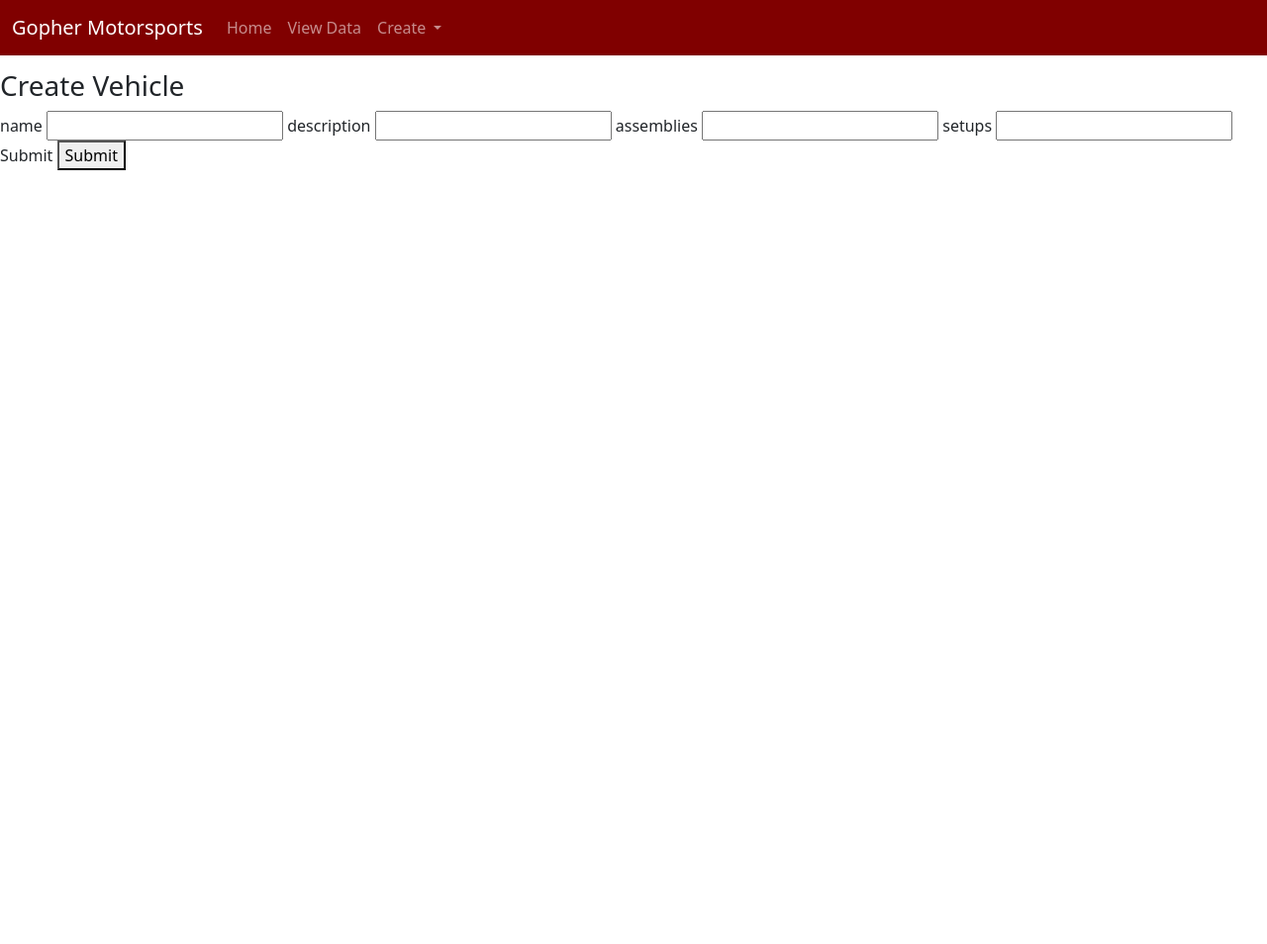
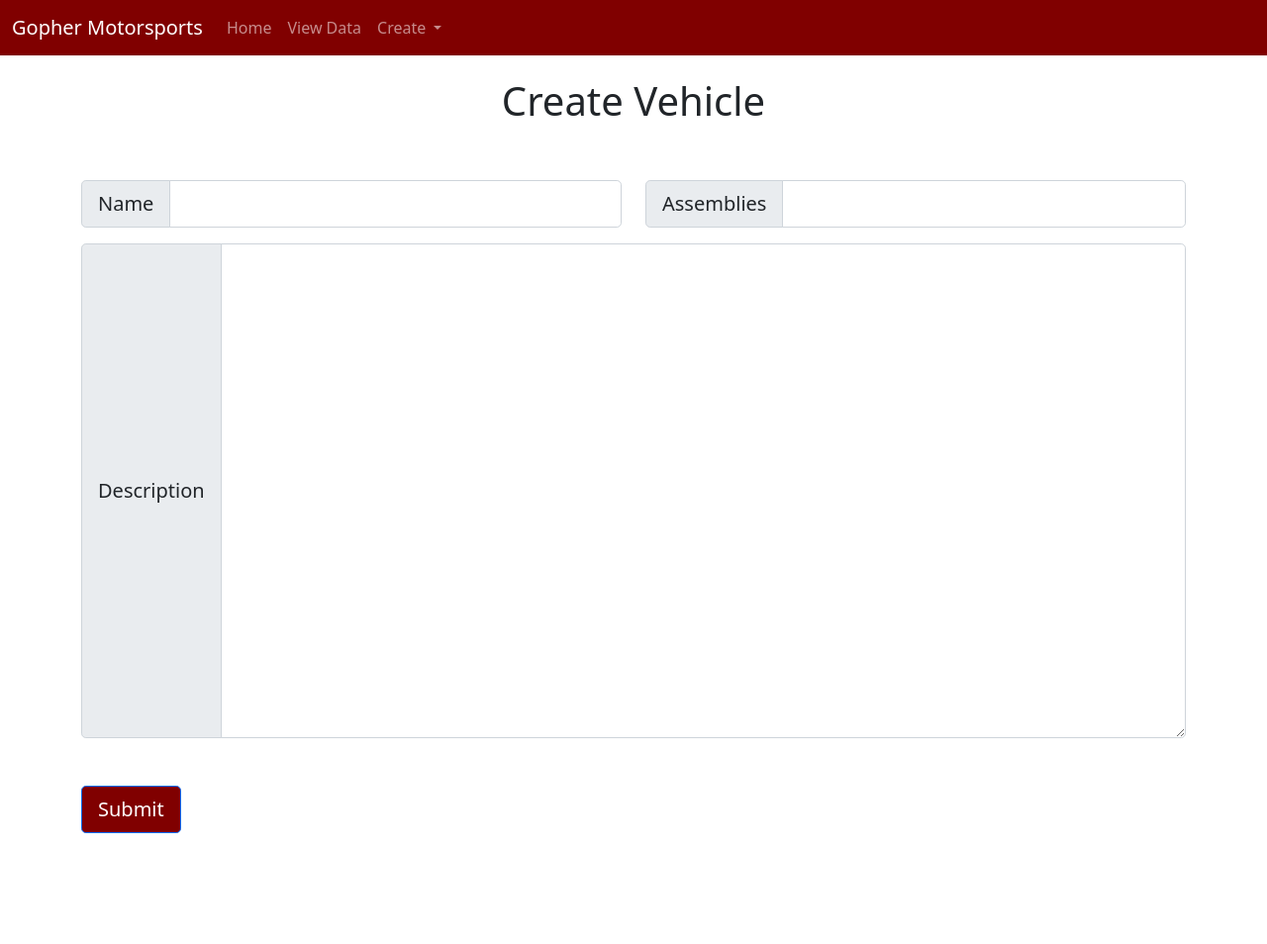
Before and after one commit to gopher-motorsports/vehicle_configuration_tracker, a Django app: page /createVehicle/ in a window 1280 px wide. Shown: the whole page at 99% size. Before the commit the page ends 172 px from the top, so only its background shows below. Run offline with Django 3.2, Linux system fonts and the light colour scheme.

Commit message:
setup page

```diff
--- a/vehicle_configuration_tracker/static/css/home.css
+++ b/vehicle_configuration_tracker/static/css/home.css
@@ -7,3 +7,13 @@
   height: 50%;
 
 }
+
+
+textarea {
+  width: 300px;
+  height: 500px;
+}
+
+.btn-primary, .btn-primary:hover, .btn-primary:active, .btn-primary:visited {
+  background-color: #800000 !important;
+}
--- a/vehicle_configuration_tracker/vehicle_config/templates/vehicle_config/createVehicle.html
+++ b/vehicle_configuration_tracker/vehicle_config/templates/vehicle_config/createVehicle.html
@@ -1,8 +1,62 @@
 {% extends 'vehicle_config/header.html' %}
 {% block content %}
 
-<form action="{% url 'createVehicle' %}" method="post">
+<div class="container-fluid py-2">
+    <form action="{% url 'createSetup' %}" method="post">
+        {% csrf_token %}
+        <h1 style="text-align:center">Create Vehicle</h1>
+
+        <div class="container py-5">
+            <div class="row">
+              <div class="col-xl">
+                <div class="input-group input-group-lg mb-3">
+                    <span class="input-group-text">Name</span>
+                    <input type="text" class="form-control" name="name">
+                  </div>
+              </div>
+              <div class="col">
+                <div class="input-group input-group-lg mb-3">
+                    <span class="input-group-text">Assemblies</span>
+                    <input type="text" class="form-control" name="assemblies">
+                  </div>
+                <!-- <label>setup_params</label>
+                <input type="text" name="setup_params"> -->
+              </div>
+            </div>
+            <div class="row">
+              <div class="col">
+                <!-- <label>description</label>
+                <input type="text" name="description" required> -->
+                <div class="input-group input-group-lg">
+
+                    <span class="input-group-text">Description</span>
+                    <textarea class="form-control" aria-label="With textarea"></textarea>
+                  </div>
+              </div>
+            </div>
+
+          <div class="row py-5">
+            <div class="col">
+                <input class="btn btn-primary btn-lg" type="submit" value="Submit">
+
+                <!-- <label>Submit</label>
+                <button type="submit">Submit</button> -->
+            </div>
+          </div>
+        </div>
+
+        <h3 style="text-align:center"> {{ msg }} </h3>
+
+
+
+
+        </form>
+
+
+      </div>
+<!-- <form action="{% url 'createVehicle' %}" method="post">
     {% csrf_token %}
+
 
 
         <div>
@@ -20,7 +74,7 @@
         </div>
     </form>
 
-    {{ msg }}
+    {{ msg }} -->
 
 
 
--- a/vehicle_configuration_tracker/vehicle_config/views.py
+++ b/vehicle_configuration_tracker/vehicle_config/views.py
@@ -81,8 +81,8 @@
 
         return render(request, 'vehicle_config/createSetup.html', {'msg':msg})
 
-    context = {}
-    return render(request, 'vehicle_config/createSetup.html', context)
+    st = "test"
+    return render(request, 'vehicle_config/createSetup.html', st)
 
 def createSetupParam(request):
     if request.method == 'POST':
```
Also changed, not shown: vehicle_configuration_tracker/vehicle_config/templates/vehicle_config/createSetup.html (+15 -19 lines).
